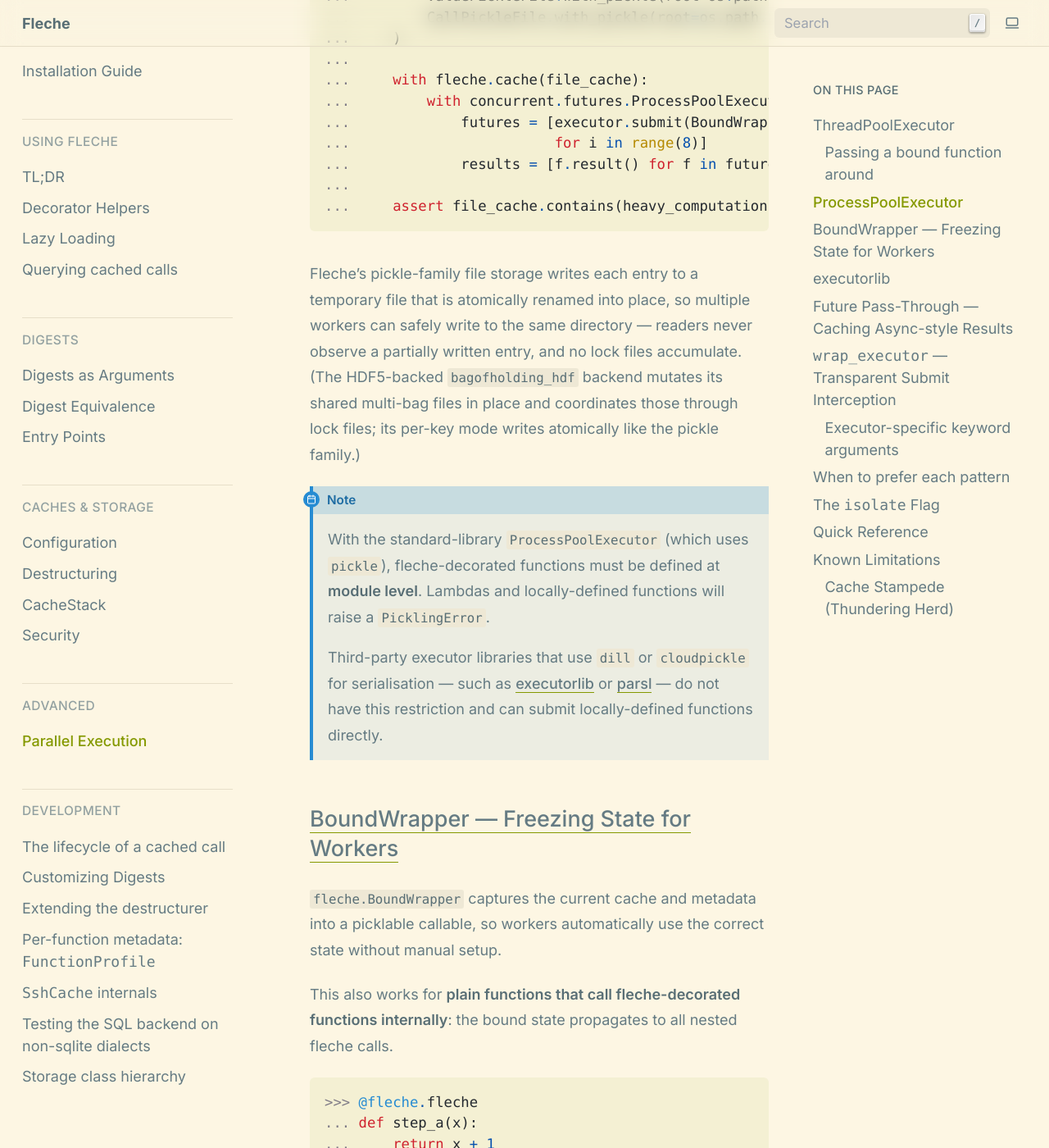
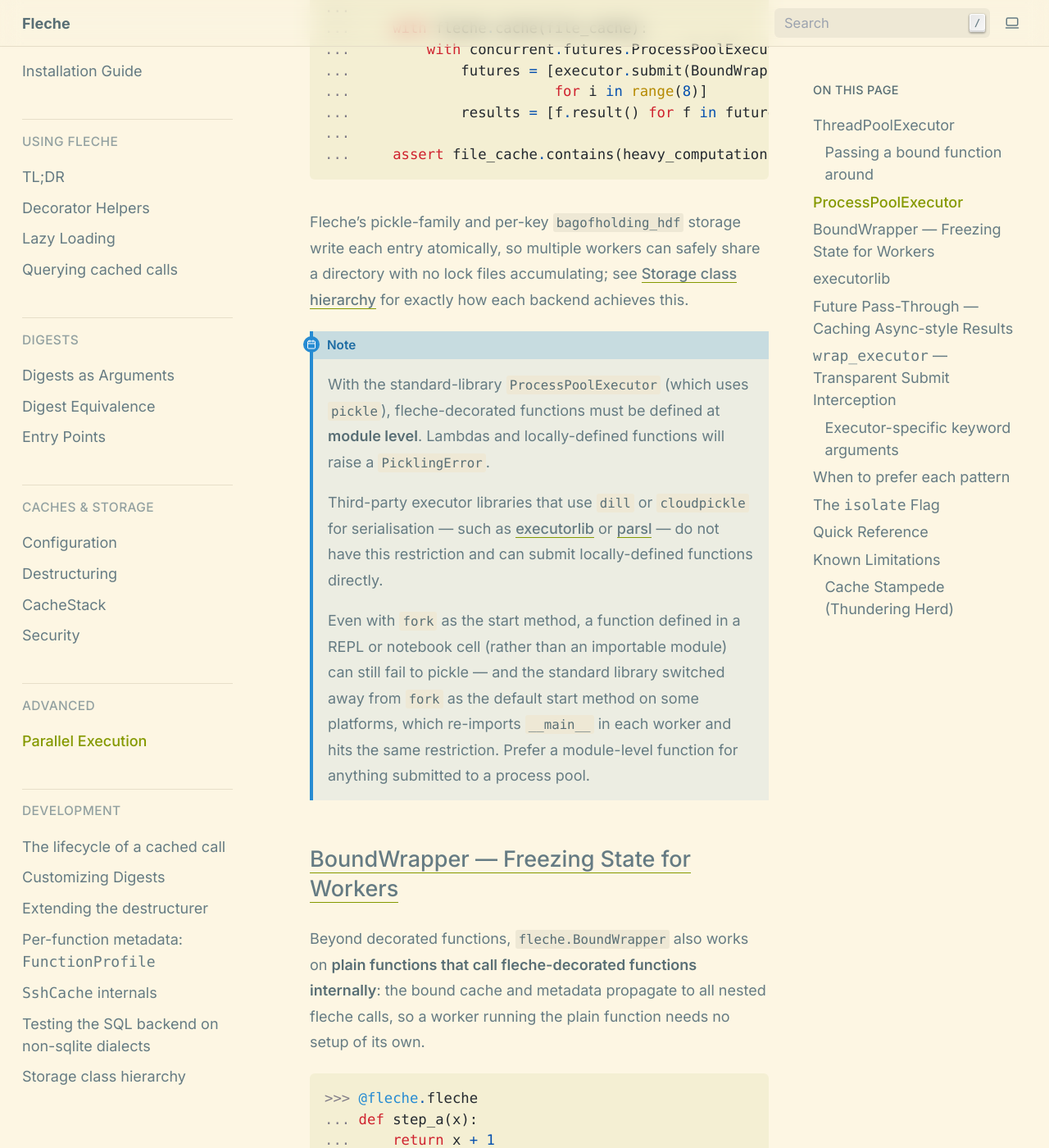
Before and after one commit to pmrv/fleche, a Sphinx documentation site: the page built from docs/parallel_execution.rst, in a window 1280 px wide and 1400 px high, scrolled down 4147 px. Shown: the whole window at 82% size. Built offline with Sphinx 7.4.7, drawn with Linux system fonts in a browser that asks for light colours; pages that are not in the unit, such as notebooks, are missing from menus; some of the changed text lies outside the part shown.

Commit message:
docs(installation,parallel_execution): fix quoting bug, trim duplication, close gaps
installation.rst:
- Quote `pip install -e ".[docs]"` (was unquoted, which glob-fails under
  zsh's default nomatch option — every other extras example in the file
  is already quoted).
- Trim the fleche-ase bullet to stop restating digests/entry_points.rst's
  more precise, fully-qualified type list; link there instead.

parallel_execution.rst:
- Replace the in-page restatement of pickle-family/bagofholding_hdf atomic
  write mechanics with a pointer to dev/storage_hierarchy.rst, which
  documents it in full.
- BoundWrapper was fully explained twice on the same page (once in the
  ThreadPoolExecutor section, again in its own section further down);
  trimmed the first mention to a forward reference.
- Note that fork-independent module-level functions can still fail to
  pickle from a REPL/notebook cell, and that some platforms don't default
  to the fork start method — both send workers through __main__
  re-import, which the existing PicklingError note didn't cover.
- Note wrap_executor's cache-hit/cache-miss Future-type asymmetry (a
  stdlib Future on hits vs. whatever the wrapped executor normally
  returns on misses).
- Soften the Cache Stampede section's absolute "no protection" claim to
  "not in general" — a narrow in-flight-future dedup guard exists for the
  Future pass-through pattern specifically.

```diff
--- a/docs/installation.rst
+++ b/docs/installation.rst
@@ -89,8 +89,8 @@ that register themselves via :doc:`entry points <digests/entry_points>` —
 installing them alongside ``fleche`` is all that is needed:
 
 * ``fleche-ase`` (`PyPI <https://pypi.org/project/fleche-ase/>`__) — digest
-  hooks for the Atomic Simulation Environment: ``ase.Atoms``,
-  ``VibrationsData`` and ``Calculator`` objects.
+  hooks for the Atomic Simulation Environment. See :doc:`digests/entry_points`
+  for exactly which types it covers.
 
 .. code-block:: bash
 
@@ -110,7 +110,7 @@ If you are developing the project in an editable checkout, use:
 
 .. code-block:: bash
 
-   pip install -e .[docs]
+   pip install -e ".[docs]"
 
 Building the docs locally
 -------------------------
--- a/docs/parallel_execution.rst
+++ b/docs/parallel_execution.rst
@@ -53,10 +53,8 @@ automatically, serving cache hits from a pre-completed
 
 Alternatively, use :class:`~fleche.BoundWrapper` when you need explicit
 control over which callable is submitted — for example, to share a single
-bound callable across multiple pools or helper modules.
-``BoundWrapper.bind(func)`` captures the active cache **and metadata** at
-bind time and restores both on every call — including inside worker threads
-— so all tasks write to the same store with the same metadata context:
+bound callable across multiple pools or helper modules (see
+`BoundWrapper — Freezing State for Workers`_ below for the full picture):
 
 .. code-block:: pycon
 
@@ -134,12 +132,10 @@ needed:
    ...
    ...     assert file_cache.contains(heavy_computation.digest(3))
 
-Fleche's pickle-family file storage writes each entry to a temporary file that
-is atomically renamed into place, so multiple workers can safely write to the
-same directory — readers never observe a partially written entry, and no lock
-files accumulate.  (The HDF5-backed ``bagofholding_hdf`` backend mutates its
-shared multi-bag files in place and coordinates those through lock files;
-its per-key mode writes atomically like the pickle family.)
+Fleche's pickle-family and per-key ``bagofholding_hdf`` storage write each
+entry atomically, so multiple workers can safely share a directory with no
+lock files accumulating; see :doc:`dev/storage_hierarchy` for exactly how
+each backend achieves this.
 
 .. note::
 
@@ -152,15 +148,20 @@ its per-key mode writes atomically like the pickle family.)
    or `parsl <https://parsl-project.org/>`_ — do not have this restriction and
    can submit locally-defined functions directly.
 
+   Even with ``fork`` as the start method, a function defined in a REPL or
+   notebook cell (rather than an importable module) can still fail to
+   pickle — and the standard library switched away from ``fork`` as the
+   default start method on some platforms, which re-imports ``__main__`` in
+   each worker and hits the same restriction. Prefer a module-level function
+   for anything submitted to a process pool.
+
 BoundWrapper — Freezing State for Workers
 -----------------------------------------
 
-:class:`fleche.BoundWrapper` captures the current cache and metadata into
-a picklable callable, so workers automatically use the correct state without
-manual setup.
-
-This also works for **plain functions that call fleche-decorated functions
-internally**: the bound state propagates to all nested fleche calls.
+Beyond decorated functions, :class:`fleche.BoundWrapper` also works on
+**plain functions that call fleche-decorated functions internally**: the
+bound cache and metadata propagate to all nested fleche calls, so a worker
+running the plain function needs no setup of its own.
 
 .. code-block:: pycon
 
@@ -264,6 +265,15 @@ automatically:
   :class:`~fleche.BoundWrapper`, which is then submitted to the executor with
   no positional arguments.  The worker invokes ``bound()`` which calls
   ``partial(wrapper, *args)()`` with the captured cache and metadata context.
+
+.. note::
+
+   On a cache hit, ``wrap_executor`` always returns a plain
+   :class:`concurrent.futures.Future`, even when wrapping a third-party
+   executor whose own ``submit`` normally returns a different Future
+   subtype. Code that relies on executor-specific Future behaviour (e.g.
+   ``distributed.as_completed``) may see a different type on hits than on
+   misses.
 
 .. code-block:: pycon
 
@@ -423,7 +433,7 @@ Known Limitations
 Cache Stampede (Thundering Herd)
 ^^^^^^^^^^^^^^^^^^^^^^^^^^^^^^^^^
 
-Fleche does **not** protect against cache stampedes.  When multiple workers
+Fleche does **not** protect against cache stampedes in general.  When multiple workers
 (threads or processes) call the same fleche-decorated function with identical
 arguments at the same time and the result is not yet cached, all of them will
 experience a cache miss simultaneously.  Each worker then independently
```
